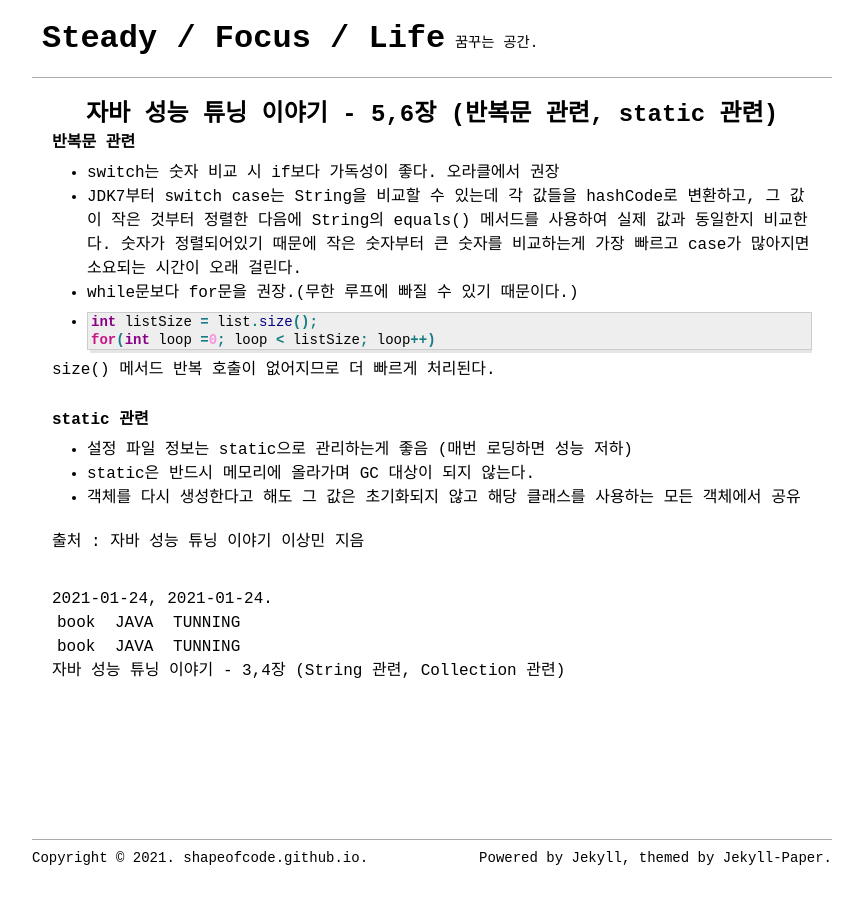
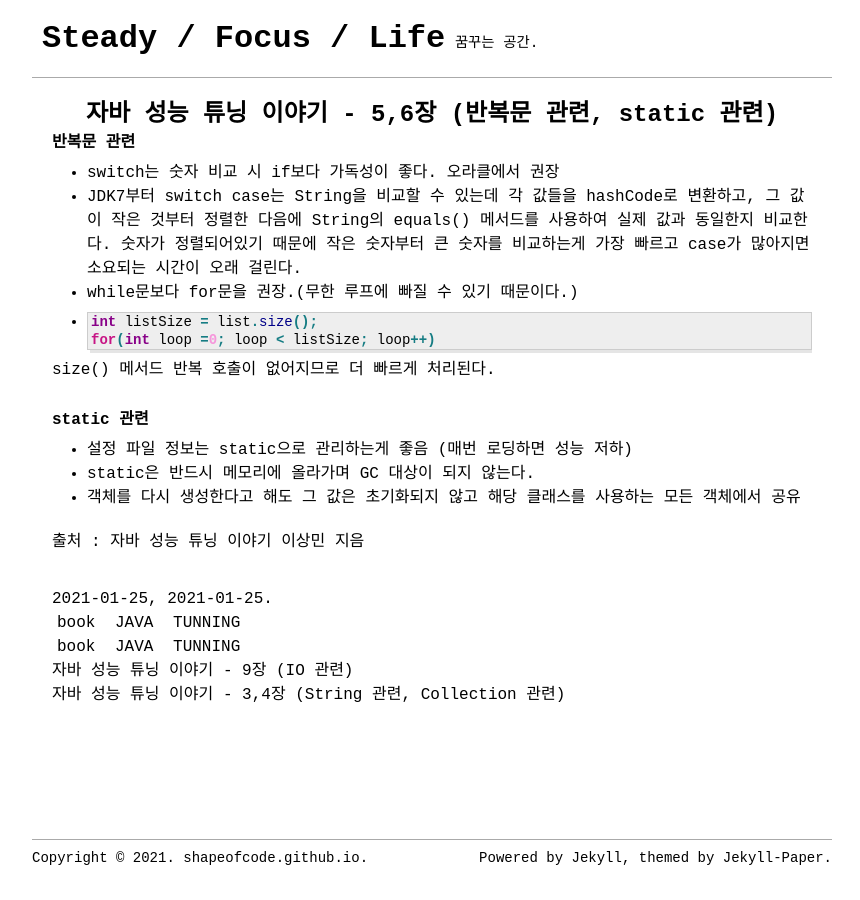
Before and after one commit to shapeofcode/shapeofcode.github.io, a Jekyll site: the page built from _posts/2021-01-25-book-java-tunning03.markdown, in a window 1280 px wide. Shown: the whole page, without its empty margins (208-1068 px from the left). Built offline with Jekyll 4.4.1, drawn with Linux system fonts in a browser that asks for light colours; comment, search, counter and statistics services are not loaded; some of the changed lines change nothing that is shown.

Commit message:
- add content

````diff
--- a/_posts/2021-01-25-book-java-tunning03.markdown
+++ b/_posts/2021-01-25-book-java-tunning03.markdown
@@ -1,8 +1,8 @@
 ---
 layout: post
 title:  "자바 성능 튜닝 이야기 - 5,6장 (반복문 관련, static 관련)"
-date:   2021-01-24
-last_modified_at: 2021-01-24
+date:   2021-01-25
+last_modified_at: 2021-01-25
 categories: [book, JAVA, TUNNING]
 tags: [book, JAVA, TUNNING]
 ---
--- /dev/null
+++ b/_posts/2021-01-26-book-java-tunning04.markdown
@@ -0,0 +1,80 @@
+---
+layout: post
+title:  "자바 성능 튜닝 이야기 - 9장 (IO 관련)"
+date:   2021-01-26
+last_modified_at: 2021-01-26
+categories: [book, JAVA, TUNNING]
+tags: [book, JAVA, TUNNING]
+---
+
+**IO 처리**
+- BufferedReader > 버퍼 포함한 FileReader > 버퍼 없이 FileRader 속도 순으로 빠르다.
+- DirectByteBuffer를 사용할 때 주의해야한다. ByteBuffer 객체를 생성하는 메서드 중 allocateDirect()가 있는데 OS 메모리에 할당된 메모리를 Native한 JNI로 처리하는 DirectByteBuffer 객체를 생성한다. DirectByteBuffer 생성자는 java.nio에 아무런 접근 제어자가 없이 선언된 Bits라는 클래스의 reverseMemory() 메서드를 호출하고 이 메서드는 JVM에 할당되어 있는 메모리보다 더 많은 메모리를 요구할 경우 System.gc() 메서드를 호출하도록 되어있다. singleton 패턴을 사용하여 해당 JVM에는 하나의 객체만 생성하도록 권장한다.
+- lastModified() 대신 WatchService를 사용하는 실습
+```java
+public class WatchSample {
+	public static void main(String[] args) {
+		WatcherThread thread = new WatcherThread("C:\\Temp");
+		thread.start();
+	}
+}
+```
+```java
+import java.nio.file.FileSystems;
+import java.nio.file.Path;
+import java.nio.file.Paths;
+import java.nio.file.WatchEvent;
+import java.nio.file.WatchKey;
+import java.nio.file.WatchService;
+import java.util.Date;
+import java.util.List;
+
+import static java.nio.file.StandardWatchEventKinds.ENTRY_CREATE;
+import static java.nio.file.StandardWatchEventKinds.ENTRY_DELETE;
+import static java.nio.file.StandardWatchEventKinds.ENTRY_MODIFY;
+
+public class WatcherThread extends Thread{
+	String dirName;
+	public WatcherThread(String dirName) {
+		this.dirName=dirName;
+	}
+	public void run() {
+		System.out.print("Watcher is started");
+		fileWatcher();
+		System.out.println("Watcher is ended");
+	}
+	public void fileWatcher() {
+		try {
+			Path dir = Paths.get(dirName);
+			WatchService watcher = FileSystems.getDefault().newWatchService();
+			dir.register(watcher, ENTRY_CREATE, ENTRY_DELETE, ENTRY_MODIFY);
+
+			WatchKey key;
+			for(int loop=0; loop<4; loop++) {
+				key = watcher.take();
+				String watchedTime = new Date().toString();
+				List<WatchEvent<?>> eventList = key.pollEvents();
+				for(WatchEvent<?> event : eventList) {
+					Path name = (Path) event.context();
+					if(event.kind() == ENTRY_CREATE) {
+						System.out.format("%s created at %s%n", name, watchedTime);
+					} else if(event.kind() == ENTRY_DELETE) {
+						System.out.format("%s deleted at %s%n", name, watchedTime);
+					} else if(event.kind() == ENTRY_MODIFY) {
+						System.out.format("%s modified at %s%n", name, watchedTime);
+					}
+				}
+				key.reset();
+			}
+		} catch (Exception e) {
+			e.printStackTrace();
+		}
+	}
+}
+```
+
+<br/>
+
+출처 : 자바 성능 튜닝 이야기 이상민 지음
+
+<br/>
````
